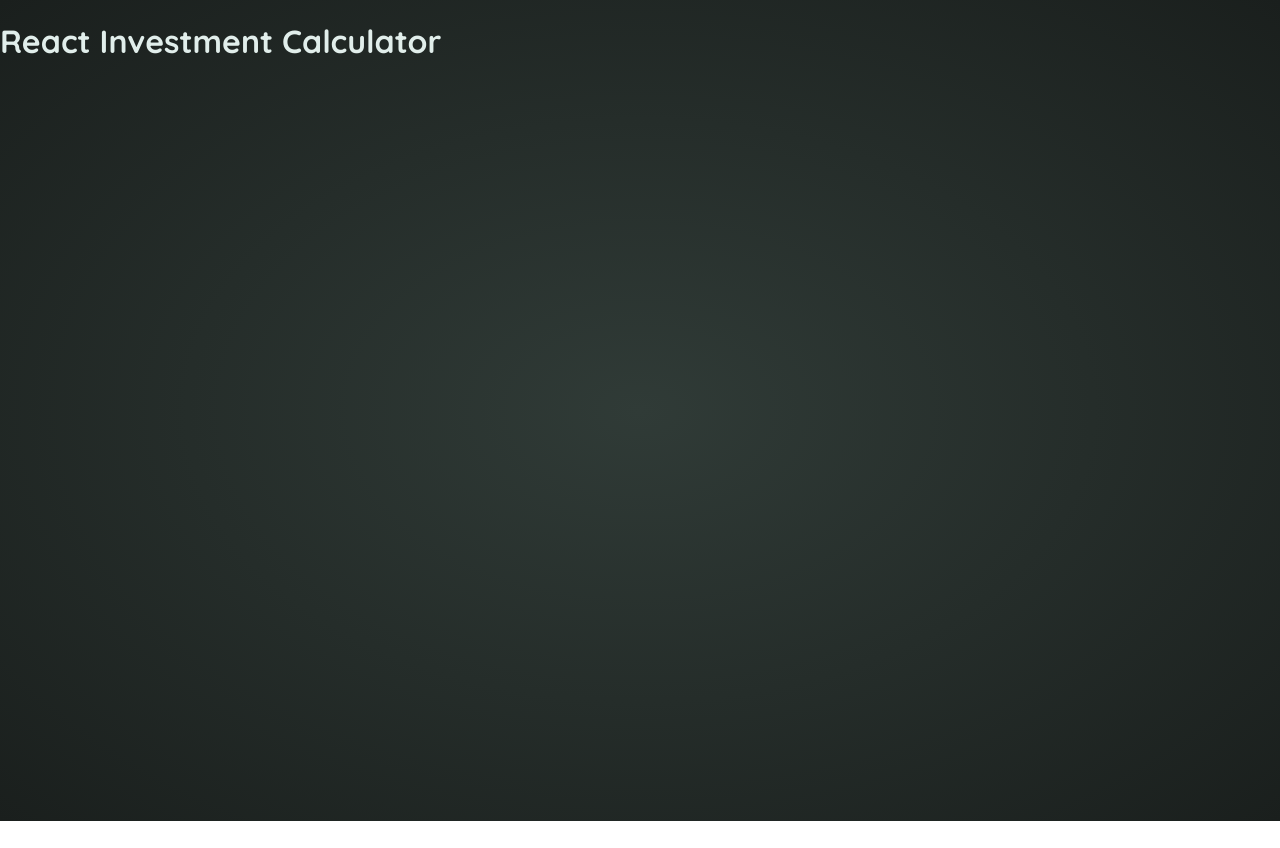
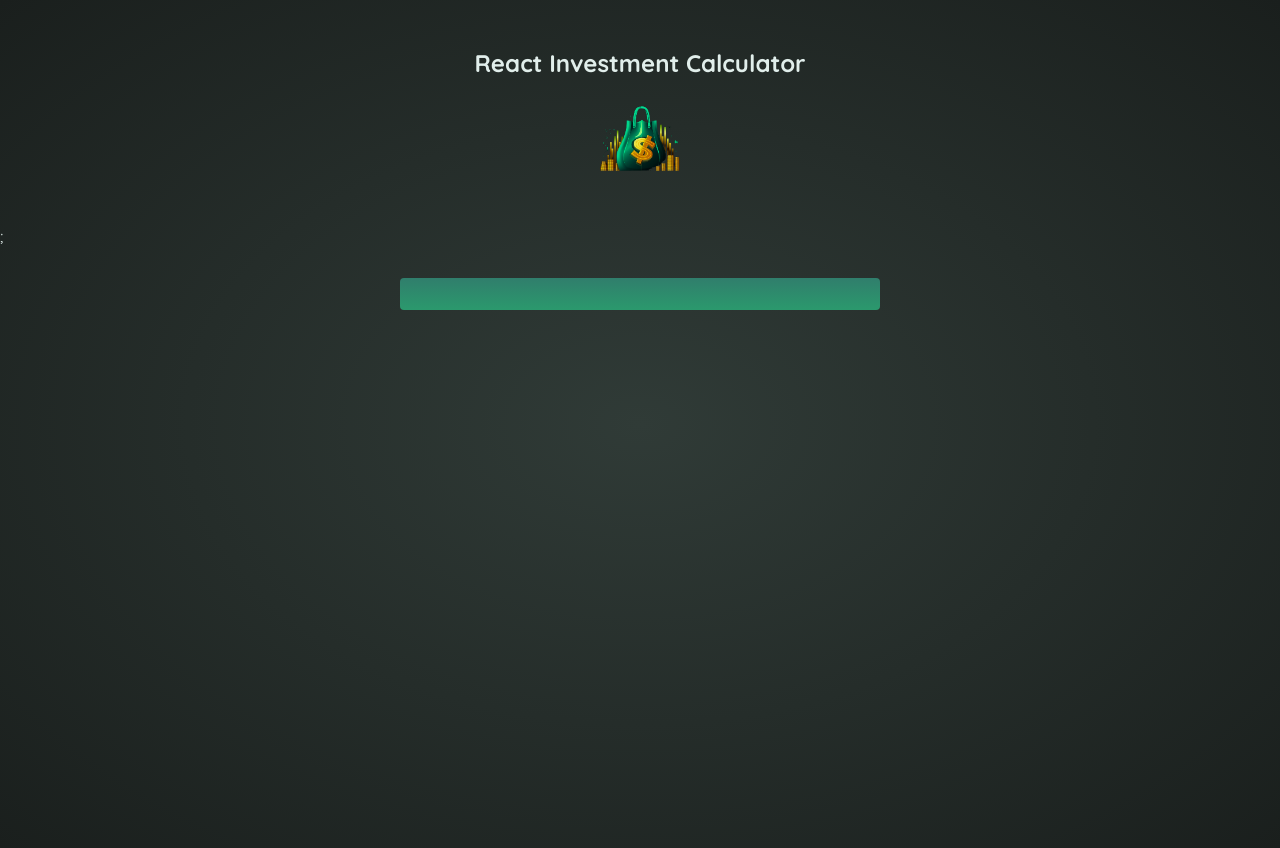
Before and after one commit to gmzln/investmentAppReact, a React (Vite) app: page / in a window 1280 px wide. Before the commit the page ends 821 px from the top, so only its background shows below. Built offline with nearby package versions, Linux system fonts and the light colour scheme.

Commit message:
build Header.jsx && Component Structure

```diff
--- a/src/App.jsx
+++ b/src/App.jsx
@@ -1,7 +1,13 @@
+import Header from "./Components/Header";
+import UserInput from "./Components/UserInput";
+
 function App() {
   return (
-    <h1>React Investment Calculator</h1>
-  )
+    <>
+      <Header />;
+      <UserInput />
+    </>
+  );
 }
 
-export default App
+export default App;
--- /dev/null
+++ b/src/Components/Header.jsx
@@ -0,0 +1,10 @@
+function Header() {
+  return (
+    <header id="header">
+      <h1>React Investment Calculator</h1>
+      <img src="investment-calculator-logo.png" alt="company logo" />
+    </header>
+  );
+}
+
+export default Header;
--- /dev/null
+++ b/src/Components/InputLabel.jsx
@@ -0,0 +1,4 @@
+function InputLabel() {
+  return <input></input>;
+}
+export default InputLabel;
--- /dev/null
+++ b/src/Components/UserInput.jsx
@@ -0,0 +1,5 @@
+function UserInput() {
+  return <div id="user-input"></div>;
+}
+
+export default UserInput;
```
